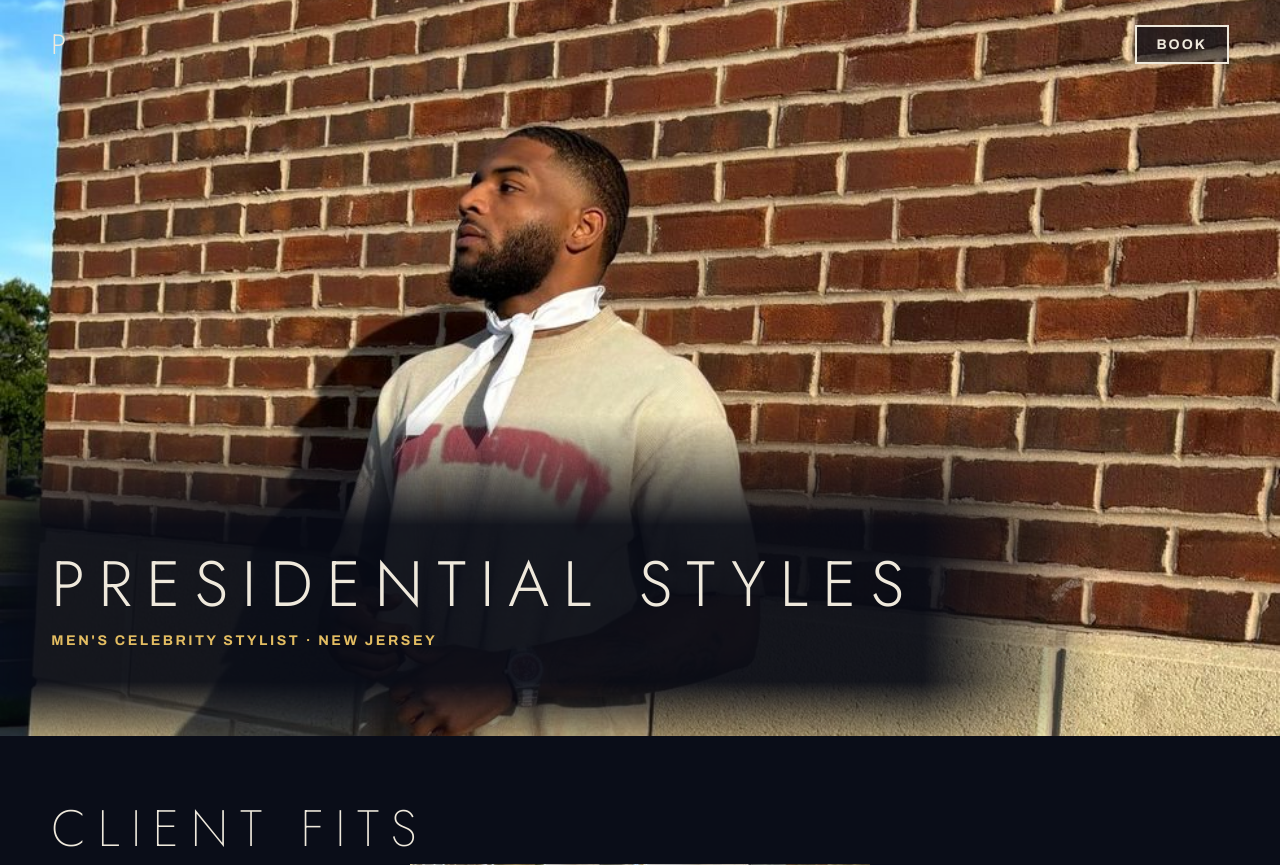
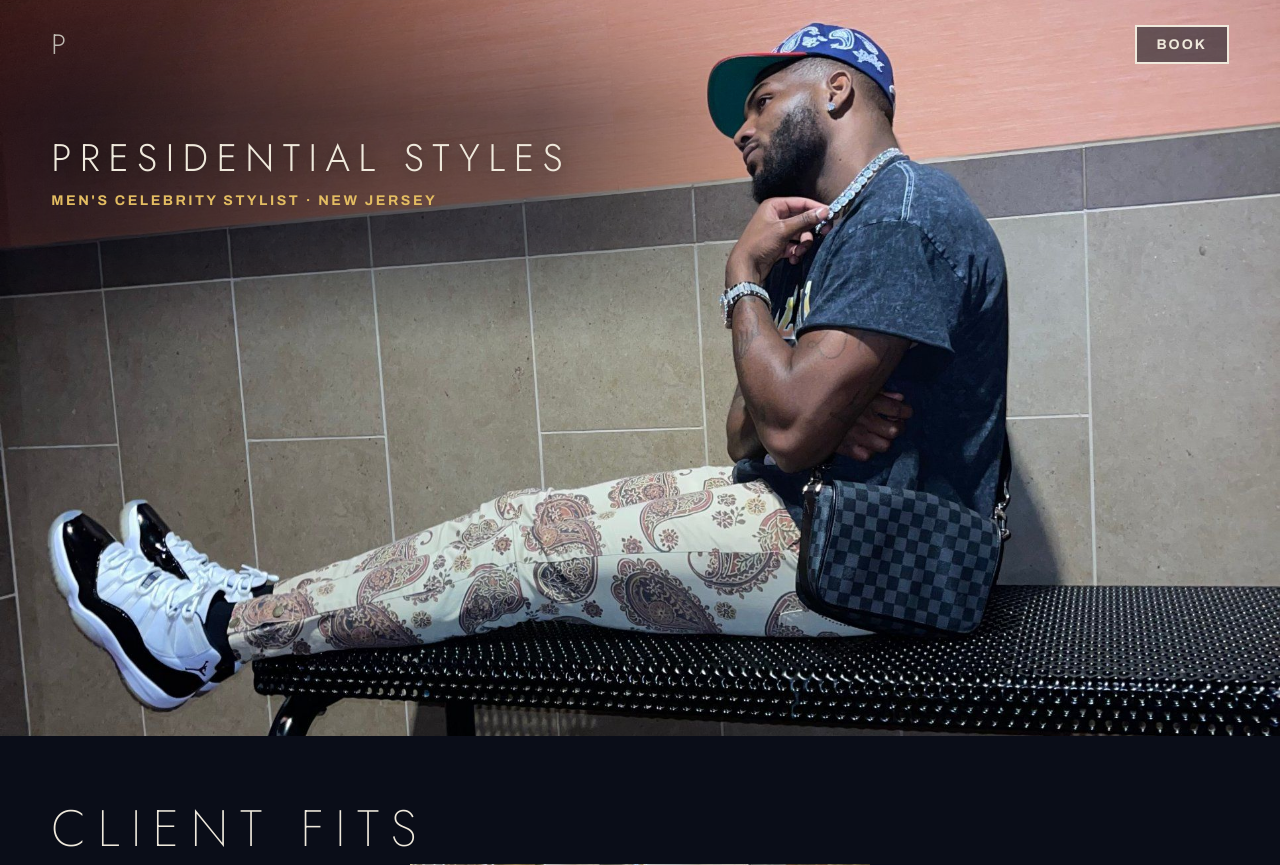
Before and after one commit to NateCarp3/Presidential_Styles, a Flask app: page / in a window 1280 px wide. Shown: the top 865 px of the page. Run offline with Flask 3, Linux system fonts and the light colour scheme.

Commit message:
Bench photo header, subtler title fade

```diff
--- a/templates/index.html
+++ b/templates/index.html
@@ -32,21 +32,24 @@ a{color:var(--ink)}
 .btn.gold:hover{background:var(--ink);border-color:var(--ink)}
 
 /* hero */
-.hero{position:relative;height:min(92vh,880px);min-height:560px;overflow:hidden}
-.slides{position:absolute;inset:0;background:#05070f}
-.sh{position:absolute;inset:0;overflow:hidden;opacity:0;transition:opacity 1.4s ease}
-.sh.on{opacity:1}
-.sh .f{position:relative;display:block;width:100%;height:100%;object-fit:cover}
+.hero{position:relative;height:min(92vh,880px);min-height:560px;overflow:hidden;background:var(--bg)}
+.hero-img{position:absolute;inset:0;width:100%;height:100%;object-fit:cover;object-position:2% 43%}
+.hero-text{position:absolute;left:var(--gutter);right:var(--gutter);top:clamp(88px,9vw,124px);z-index:2;container-type:inline-size}
+.title{position:relative;display:inline-block;max-width:100%;padding:clamp(12px,1.8vw,22px) 0;isolation:isolate}
+.title::before{content:"";position:absolute;z-index:-1;inset:-130px -260px -110px -260px;background:rgba(8,11,22,.5);-webkit-mask-image:linear-gradient(to right,transparent,#000 280px,#000 calc(100% - 280px),transparent),linear-gradient(to bottom,transparent,#000 130px,#000 calc(100% - 110px),transparent);-webkit-mask-composite:source-in;mask-image:linear-gradient(to right,transparent,#000 280px,#000 calc(100% - 280px),transparent),linear-gradient(to bottom,transparent,#000 130px,#000 calc(100% - 110px),transparent);mask-composite:intersect;pointer-events:none}
+h1{margin:0;font-family:var(--display);font-weight:300;font-size:clamp(17px,3vw,48px);text-shadow:0 2px 16px rgba(0,0,0,.5);line-height:1.1;letter-spacing:.22em;margin-right:-.22em;white-space:nowrap}
 .top{z-index:2}
 .top{position:absolute;inset:0 0 auto 0;display:flex;justify-content:space-between;align-items:center;gap:16px;padding:24px var(--gutter)}
 .mark{font-family:var(--display);font-weight:300;font-size:28px;letter-spacing:.2em;text-decoration:none}
 .top .btn{padding:10px 20px;background:rgba(10,13,24,.55)}
 .top .btn:hover{background:var(--ink)}
-.title{position:absolute;left:var(--gutter);bottom:clamp(24px,5vw,64px);z-index:2;max-width:calc(100% - 2 * var(--gutter));padding:clamp(14px,2vw,24px) 0;isolation:isolate}
-.title::before{content:"";position:absolute;z-index:-1;inset:-110px -200px -90px -200px;background:rgba(8,11,22,.94);-webkit-mask-image:linear-gradient(to right,transparent,#000 180px,#000 calc(100% - 180px),transparent),linear-gradient(to bottom,transparent,#000 110px,#000 calc(100% - 80px),transparent);-webkit-mask-composite:source-in;mask-image:linear-gradient(to right,transparent,#000 180px,#000 calc(100% - 180px),transparent),linear-gradient(to bottom,transparent,#000 110px,#000 calc(100% - 80px),transparent);mask-composite:intersect;pointer-events:none}
-@media (max-width:600px){.title{left:var(--gutter);right:var(--gutter);bottom:20px;max-width:none}.title::before{inset:-90px calc(-1 * var(--gutter)) -20px;-webkit-mask-image:linear-gradient(to bottom,transparent,#000 55%);mask-image:linear-gradient(to bottom,transparent,#000 55%)}}
-h1{margin:0;font-family:var(--display);font-weight:300;font-size:clamp(17px,5vw,76px);line-height:1.1;letter-spacing:.22em;margin-right:-.22em;white-space:nowrap}
-@media (max-width:600px){h1{letter-spacing:.14em;margin-right:-.14em;font-size:6.6vw}}
+@media (max-width:600px){
+  .hero{height:min(88vh,760px);min-height:520px}
+  .hero-text{top:auto;bottom:20px}
+  .title{display:block}
+  .title::before{inset:-110px calc(-1 * var(--gutter)) -20px;background:rgba(8,11,22,.6);-webkit-mask-image:linear-gradient(to bottom,transparent,#000 55%);mask-image:linear-gradient(to bottom,transparent,#000 55%)}
+  h1{letter-spacing:.14em;margin-right:-.14em;font-size:7.2cqi}
+}
 .tag{margin:14px 0 0;font-size:clamp(11px,1.1vw,15px);font-weight:700;letter-spacing:.18em;color:var(--gold)}
 
 /* looks carousel: one look centred, neighbours faded at the sides */
@@ -87,35 +90,18 @@ footer{text-align:center;font-size:12px;letter-spacing:.14em;color:#8e97b3;paddi
 </head>
 <body>
 
-<header>
- <div class="hero">
-  <div class="slides" id="slides" aria-roledescription="slideshow" aria-label="TP's looks">
-    <div class="sh on"><img class="f" src="static/fits/fit-07.jpg" style="object-position:0% 20%" alt="Washed tee with a white neckerchief and denim shorts"></div>
-    <div class="sh"><img class="f" data-src="static/fits/fit-10.jpg" style="object-position:43% 42%" alt="Graphic tee and wide grey denim at a flower mural"></div>
-    <div class="sh"><img class="f" data-src="static/fits/fit-04.jpg" style="object-position:86% 36%" alt="Paisley pants, washed tee and patent sneakers on a bench"></div>
-    <div class="sh"><img class="f" data-src="static/fits/fit-11.jpg" style="object-position:50% 40%" alt="Airbrushed zip hoodie with cargo shorts"></div>
-    <div class="sh"><img class="f" data-src="static/fits/fit-03.jpg" style="object-position:71% 56%" alt="Peach tee, light denim and a checkered crossbody at night"></div>
-    <div class="sh"><img class="f" data-src="static/fits/fit-15.jpg" style="object-position:50% 46%" alt="Distressed graphic sweatshirt with light wide-leg denim"></div>
-    <div class="sh"><img class="f" data-src="static/fits/fit-14.jpg" style="object-position:0% 26%" alt="TP holding up a pair of pants while shopping"></div>
-    <div class="sh"><img class="f" data-src="static/fits/fit-09.jpg" style="object-position:50% 45%" alt="Printed long sleeve, red belt and faded wide-leg denim"></div>
-    <div class="sh"><img class="f" data-src="static/fits/fit-01.jpg" style="object-position:100% 3%" alt="Neon hoodie, grey skinny denim and red high-tops"></div>
-    <div class="sh"><img class="f" data-src="static/fits/fit-02.jpg" style="object-position:100% 18%" alt="Flame-hem tee, striped track pants and high-tops"></div>
-    <div class="sh"><img class="f" data-src="static/fits/fit-05.jpg" style="object-position:0% 52%" alt="Cartoon graphic tee with black leather pants"></div>
-    <div class="sh"><img class="f" data-src="static/fits/fit-06.jpg" style="object-position:50% 0%" alt="Pink knit with flames over black leather pants, city at night"></div>
-    <div class="sh"><img class="f" data-src="static/fits/fit-12.jpg" style="object-position:100% 50%" alt="Peach tee, green cap and wide grey denim at night"></div>
-    <div class="sh"><img class="f" data-src="static/fits/fit-13.jpg" style="object-position:100% 46%" alt="Band tee and leather pants, mirror shot in a store"></div>
-    <div class="sh"><img class="f" data-src="static/fits/fit-16.jpg" style="object-position:100% 46%" alt="Varsity jacket and brown wide-leg denim, mirror shot in a store"></div>
-    <div class="sh"><img class="f" data-src="static/fits/fit-08.jpg" style="object-position:50% 0%" alt="Checkered puffer over a cream hoodie"></div>
-  </div>
+<header class="hero">
   <div class="top">
     <a class="mark" href="#" aria-label="Presidential Styles home">P</a>
     <a class="btn" href="https://docs.google.com/forms/d/e/1FAIpQLSdY4iMSVjPhfRr5Q740UFEqvqDGJLQX9Ir_fJTYiijJUV1Y7g/viewform?usp=header">BOOK</a>
   </div>
-  <div class="title">
-    <h1>PRESIDENTIAL STYLES</h1>
-    <p class="tag">MEN'S CELEBRITY STYLIST · NEW JERSEY</p>
+  <div class="hero-text">
+    <div class="title">
+      <h1>PRESIDENTIAL STYLES</h1>
+      <p class="tag">MEN'S CELEBRITY STYLIST · NEW JERSEY</p>
+    </div>
   </div>
- </div>
+  <img class="hero-img" src="static/lookbook/hero-bench.jpg" alt="TP seated on a bench in paisley pants, a washed tee and patent sneakers">
 </header>
 
 <main>
@@ -215,18 +201,5 @@ footer{text-align:center;font-size:12px;letter-spacing:.14em;color:#8e97b3;paddi
 })();
 
 </script>
-<script>
-(function(){
-  var sl=[].slice.call(document.querySelectorAll('#slides .sh')), i=0;
-  if(sl.length<2) return;
-  function load(el){[].forEach.call(el.querySelectorAll('img[data-src]'),function(im){im.src=im.getAttribute('data-src');im.removeAttribute('data-src');});}
-  load(sl[1]);
-  if(window.matchMedia&&window.matchMedia('(prefers-reduced-motion: reduce)').matches) return;
-  setInterval(function(){
-    if(document.hidden) return;
-    sl[i].classList.remove('on'); i=(i+1)%sl.length; load(sl[i]); sl[i].classList.add('on'); load(sl[(i+1)%sl.length]);
-  },10000);
-})();
-</script>
 </body>
 </html>
```
Also changed, not shown: static/lookbook/hero-bench.jpg (added).
